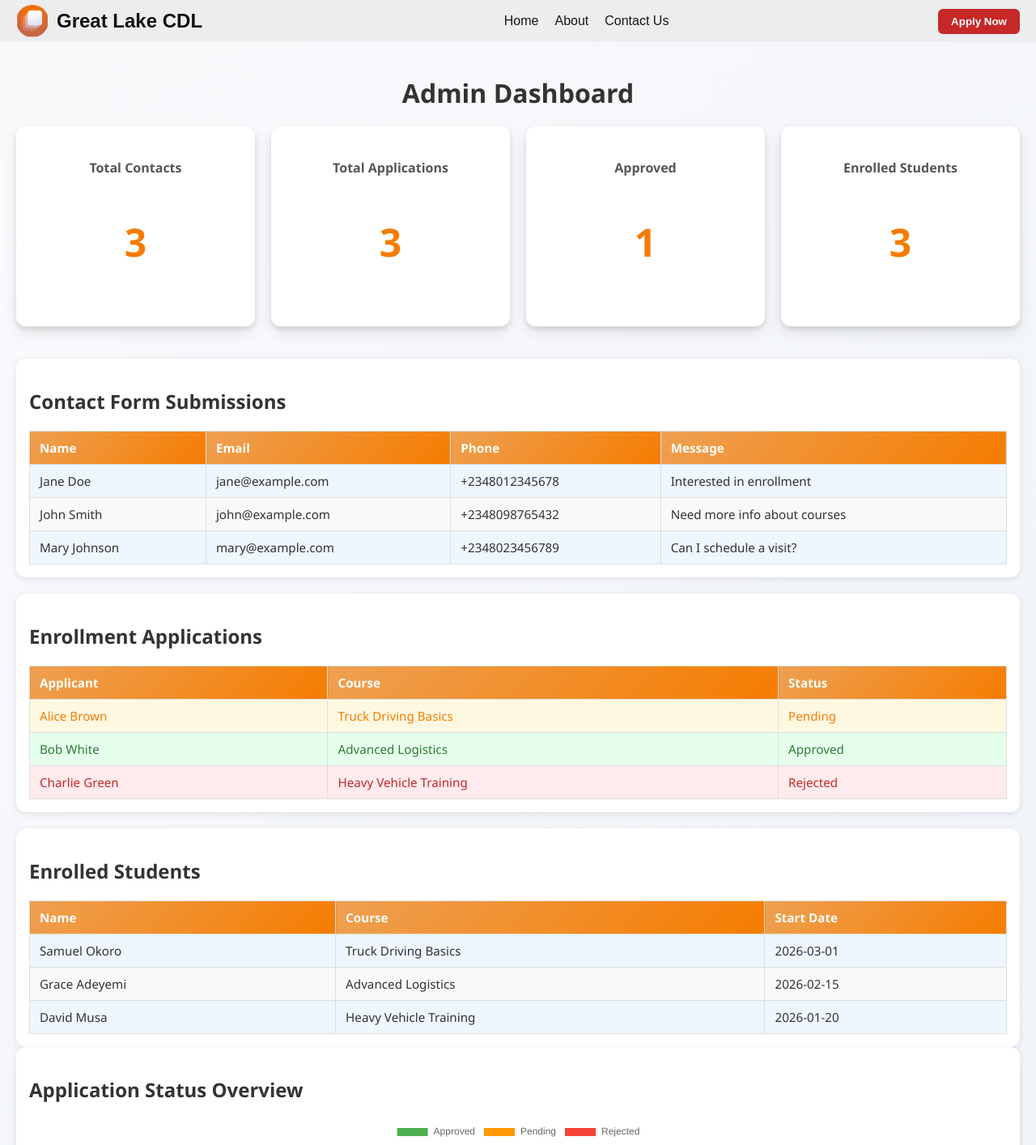
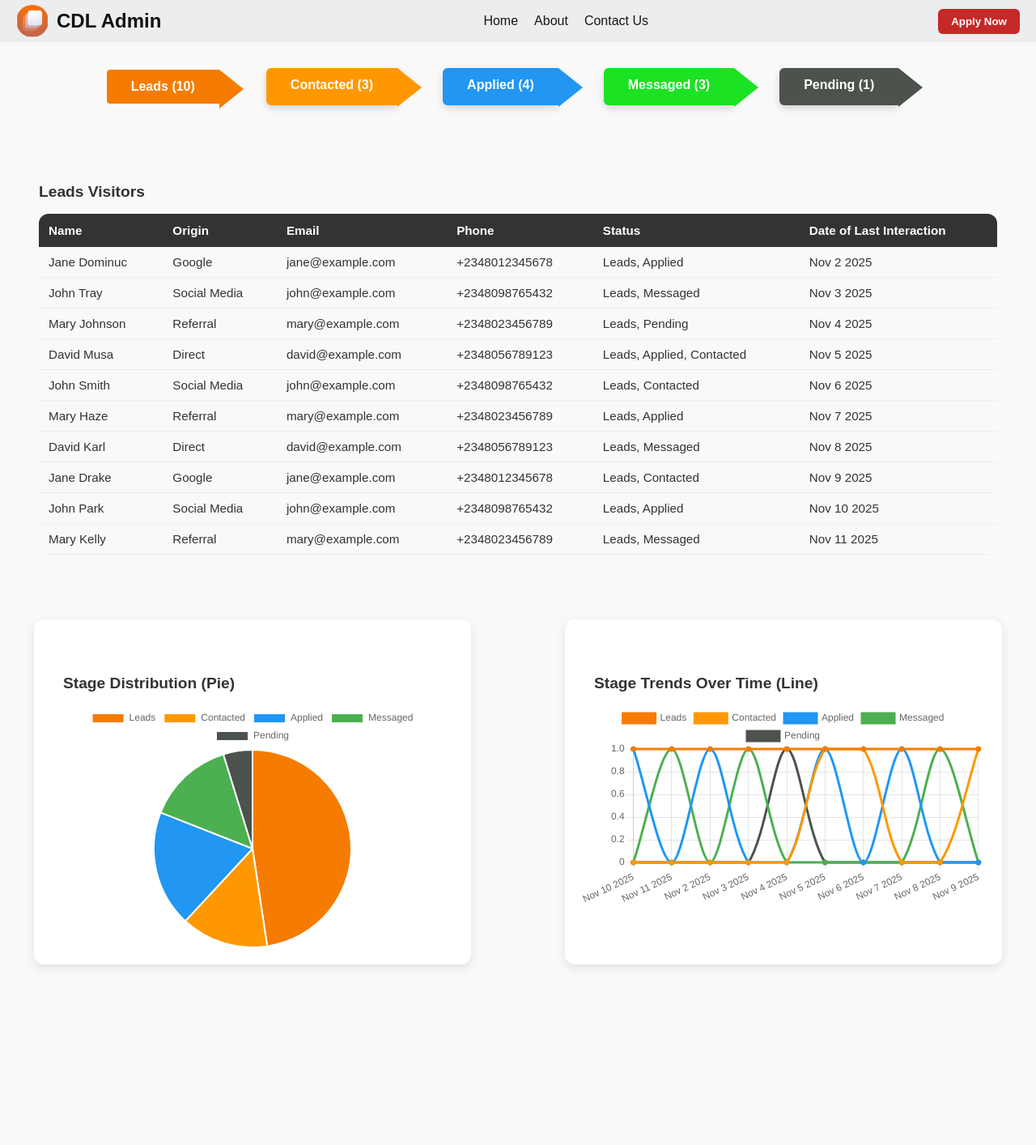
Before and after one commit to Chukseo/cdladmind, a React (Create React App) app: page /contact in a window 1280 px wide. Shown: the top 1414 px of the page at 81% size. After the commit the page ends 1223 px from the top, so only its background shows below. Built offline with nearby package versions, Linux system fonts and the light colour scheme.

Commit message:
major update

```diff
--- a/src/components/Dasboard.jsx
+++ b/src/components/Dasboard.jsx
@@ -1,195 +1,155 @@
-import React, { useEffect, useState } from "react";
-import { Bar, Pie } from "react-chartjs-2";
+import React, { useState, useEffect } from "react";
+import { Pie, Line } from "react-chartjs-2";
 import {
   Chart as ChartJS,
   Title,
   Tooltip,
   Legend,
   ArcElement,
-  BarElement,
+  LineElement,
+  PointElement,
   CategoryScale,
   LinearScale
 } from "chart.js";
 import "./Dashboard.css";
 
-// Register Chart.js components
-ChartJS.register(Title, Tooltip, Legend, ArcElement, BarElement, CategoryScale, LinearScale);
+ChartJS.register(
+  Title,
+  Tooltip,
+  Legend,
+  ArcElement,
+  LineElement,
+  PointElement,
+  CategoryScale,
+  LinearScale
+);
 
 const Dashboard = () => {
-  const [contacts, setContacts] = useState([]);
-  const [applications, setApplications] = useState([]);
-  const [students, setStudents] = useState([]);
-  const [loading, setLoading] = useState(true);
+  const [visitors, setVisitors] = useState([]);
+  const [selectedStage, setSelectedStage] = useState("Leads");
 
   useEffect(() => {
-    setTimeout(() => {
-      // ✅ Sample contacts
-      setContacts([
-        { id: 1, name: "Jane Doe", email: "jane@example.com", phone: "+2348012345678", message: "Interested in enrollment" },
-        { id: 2, name: "John Smith", email: "john@example.com", phone: "+2348098765432", message: "Need more info about courses" },
-        { id: 3, name: "Mary Johnson", email: "mary@example.com", phone: "+2348023456789", message: "Can I schedule a visit?" }
+    setVisitors([
+      { id: 1, name: "Jane Dominuc", origin: "Google", email: "jane@example.com", phone: "+2348012345678", stages: ["Leads", "Applied"], date: "Nov 2 2025" },
+      { id: 2, name: "John Tray", origin: "Social Media", email: "john@example.com", phone: "+2348098765432", stages: ["Leads", "Messaged"], date: "Nov 3 2025" },
+      { id: 3, name: "Mary Johnson", origin: "Referral", email: "mary@example.com", phone: "+2348023456789", stages: ["Leads", "Pending"], date: "Nov 4 2025" },
+      { id: 4, name: "David Musa", origin: "Direct", email: "david@example.com", phone: "+2348056789123", stages: ["Leads", "Applied", "Contacted"], date: "Nov 5 2025" },
+      { id: 5, name: "John Smith", origin: "Social Media", email: "john@example.com", phone: "+2348098765432", stages: ["Leads", "Contacted"], date: "Nov 6 2025" },
+      { id: 6, name: "Mary Haze", origin: "Referral", email: "mary@example.com", phone: "+2348023456789", stages: ["Leads", "Applied"], date: "Nov 7 2025" },
+      { id: 7, name: "David Karl", origin: "Direct", email: "david@example.com", phone: "+2348056789123", stages: ["Leads", "Messaged"], date: "Nov 8 2025" },
+      { id: 8, name: "Jane Drake", origin: "Google", email: "jane@example.com", phone: "+2348012345678", stages: ["Leads", "Contacted"], date: "Nov 9 2025" },
+      { id: 9, name: "John Park", origin: "Social Media", email: "john@example.com", phone: "+2348098765432", stages: ["Leads", "Applied"], date: "Nov 10 2025" },
+      { id: 10, name: "Mary Kelly", origin: "Referral", email: "mary@example.com", phone: "+2348023456789", stages: ["Leads", "Messaged"], date: "Nov 11 2025" }
     ]);
-
-      // ✅ Sample applications
-      setApplications([
-        { id: 1, applicant_name: "Alice Brown", course: "Truck Driving Basics", status: "Pending" },
-        { id: 2, applicant_name: "Bob White", course: "Advanced Logistics", status: "Approved" },
-        { id: 3, applicant_name: "Charlie Green", course: "Heavy Vehicle Training", status: "Rejected" }
-      ]);
-
-      // ✅ Sample enrolled students
-      setStudents([
-        { id: 1, name: "Samuel Okoro", course: "Truck Driving Basics", start_date: "2026-03-01" },
-        { id: 2, name: "Grace Adeyemi", course: "Advanced Logistics", start_date: "2026-02-15" },
-        { id: 3, name: "David Musa", course: "Heavy Vehicle Training", start_date: "2026-01-20" }
-      ]);
-
-      setLoading(false);
-    }, 1500);
   }, []);
 
-  if (loading) return <p className="loading">Loading dashboard...</p>;
+  const stages = [
+    { name: "Leads", color: "#f57c00" },
+    { name: "Contacted", color: "#ff9800" },
+    { name: "Applied", color: "#2196f3" },
+    { name: "Messaged", color: "#4caf50" },
+    { name: "Pending", color: "#4b534c" }
+  ];
 
-  // ✅ Chart Data
-  const applicationStatusData = {
-    labels: ["Approved", "Pending", "Rejected"],
+  const filteredVisitors = visitors.filter(
+    v => Array.isArray(v.stages) && v.stages.includes(selectedStage)
+  );
+
+  // Stage counts for pie chart
+  const stageCounts = stages.map(stage =>
+    visitors.filter(v => v.stages.includes(stage.name)).length
+  );
+
+  const pieData = {
+    labels: stages.map(s => s.name),
     datasets: [
       {
-        label: "Applications",
-        data: [
-          applications.filter(app => app.status === "Approved").length,
-          applications.filter(app => app.status === "Pending").length,
-          applications.filter(app => app.status === "Rejected").length
-        ],
-        backgroundColor: ["#4caf50", "#ff9800", "#f44336"]
+        data: stageCounts,
+        backgroundColor: stages.map(s => s.color),
+        borderWidth: 2
       }
     ]
   };
 
-  const studentsByCourseData = {
-    labels: [...new Set(students.map(s => s.course))],
-    datasets: [
-      {
-        label: "Students Enrolled",
-        data: [...new Set(students.map(s => s.course))].map(
-          course => students.filter(s => s.course === course).length
+  // Line chart: visitors per date
+  const dates = [...new Set(visitors.map(v => v.date))].sort();
+  const lineData = {
+    labels: dates,
+    datasets: stages.map(stage => ({
+      label: stage.name,
+      data: dates.map(
+        d => visitors.filter(v => v.date === d && v.stages.includes(stage.name)).length
       ),
-        backgroundColor: ["#2196f3", "#9c27b0", "#ffc107"]
-      }
-    ]
+      borderColor: stage.color,
+      backgroundColor: stage.color,
+      fill: false,
+      tension: 0.3
+    }))
   };
 
   return (
     <div className="dashboard">
-      <h1 className="dashboard-title fade-in">Admin Dashboard</h1>
-
-      {/* Stats Section */}
-      <div className="stats">
-        <div className="stat-card bounce">
-          <h3>Total Contacts</h3>
-          <p className="counter">{contacts.length}</p>
+      <div className="pipeline-header">
+        {stages.map(stage => {
+          const count = visitors.filter(v => v.stages.includes(stage.name)).length;
+          return (
+            <div
+              key={stage.name}
+              className={`pipeline-stage ${stage.name.toLowerCase()} ${selectedStage === stage.name ? "active" : ""}`}
+              onClick={() => setSelectedStage(stage.name)}
+            >
+              {stage.name} ({count})
             </div>
-        <div className="stat-card bounce">
-          <h3>Total Applications</h3>
-          <p className="counter">{applications.length}</p>
-        </div>
-        <div className="stat-card bounce">
-          <h3>Approved</h3>
-          <p className="counter">{applications.filter(app => app.status === "Approved").length}</p>
-        </div>
-        <div className="stat-card bounce">
-          <h3>Enrolled Students</h3>
-          <p className="counter">{students.length}</p>
-        </div>
+          );
+        })}
       </div>
 
-      {/* Tables Section */}
-      <div className="dashboard-grid">
-        <section className="card slide-up">
-          <h2>Contact Form Submissions</h2>
+      {/* Visitor details */}
+      <section className="card">
+        <h2>{selectedStage} Visitors</h2>
         <div className="table-wrapper">
-            <table className="styled-table colorful-table">
+          <table className="styled-table">
             <thead>
               <tr>
                 <th>Name</th>
+                <th>Origin</th>
                 <th>Email</th>
                 <th>Phone</th>
-                  <th>Message</th>
+                <th>Status</th>
+                <th>Date of Last Interaction</th>
               </tr>
             </thead>
             <tbody>
-                {contacts.map((contact) => (
-                  <tr key={contact.id}>
-                    <td>{contact.name}</td>
-                    <td>{contact.email}</td>
-                    <td>{contact.phone}</td>
-                    <td>{contact.message}</td>
+              {filteredVisitors.map(v => (
+                <tr key={`${v.id}-${v.name}`}>
+                  <td>{v.name}</td>
+                  <td>{v.origin}</td>
+                  <td>{v.email}</td>
+                  <td>{v.phone}</td>
+                  <td>{v.stages.join(", ")}</td>
+                  <td>{v.date}</td>
                 </tr>
               ))}
+              {filteredVisitors.length === 0 && (
+                <tr>
+                  <td colSpan="6" style={{ textAlign: "center" }}>No visitors in this stage</td>
+                </tr>
+              )}
             </tbody>
           </table>
         </div>
       </section>
 
-        <section className="card slide-up">
-          <h2>Enrollment Applications</h2>
-          <div className="table-wrapper">
-            <table className="styled-table colorful-table">
-              <thead>
-                <tr>
-                  <th>Applicant</th>
-                  <th>Course</th>
-                  <th>Status</th>
-                </tr>
-              </thead>
-              <tbody>
-                {applications.map((app) => (
-                  <tr key={app.id} className={`status-${app.status.toLowerCase()}`}>
-                    <td>{app.applicant_name}</td>
-                    <td>{app.course}</td>
-                    <td>{app.status}</td>
-                  </tr>
-                ))}
-              </tbody>
-            </table>
-          </div>
+      {/* Charts */}
+      <div className="charts">
+        <section className="card">
+          <h2>Stage Distribution (Pie)</h2>
+          <Pie data={pieData} />
         </section>
 
-        <section className="card slide-up">
-          <h2>Enrolled Students</h2>
-          <div className="table-wrapper">
-            <table className="styled-table colorful-table">
-              <thead>
-                <tr>
-                  <th>Name</th>
-                  <th>Course</th>
-                  <th>Start Date</th>
-                </tr>
-              </thead>
-              <tbody>
-                {students.map((student) => (
-                  <tr key={student.id}>
-                    <td>{student.name}</td>
-                    <td>{student.course}</td>
-                    <td>{student.start_date}</td>
-                  </tr>
-                ))}
-              </tbody>
-            </table>
-          </div>
-        </section>
-      </div>
-
-      {/* Charts Section */}
-      <div className="dashboard-grid">
-        <section className="card slide-up">
-          <h2>Application Status Overview</h2>
-          <Pie data={applicationStatusData} />
-        </section>
-
-        <section className="card slide-up">
-          <h2>Students by Course</h2>
-          <Bar data={studentsByCourseData} />
+        <section className="card">
+          <h2>Stage Trends Over Time (Line)</h2>
+          <Line data={lineData} />
         </section>
       </div>
     </div>
--- a/src/components/Dashboard.css
+++ b/src/components/Dashboard.css
@@ -1,152 +1,179 @@
-.dashboard {
-  padding: 20px;
-  font-family: "Segoe UI", Arial, sans-serif;
-  background: linear-gradient(135deg, #f9fafc, #eef2f7);
-  min-height: 100vh;
+.pipeline-header {
+  display: flex;
+  flex-wrap: wrap;          /* allow wrapping on small screens */
+  justify-content: center;
+  gap: 1rem;                /* consistent spacing */
+  margin: 2rem 0;
 }
 
-.dashboard-title {
-  font-size: 2rem;
-  margin-bottom: 20px;
-  text-align: center;
+.pipeline-stage {
+  position: relative;
+  padding: 12px 30px;
+  border-radius: 6px 0 0 6px; /* rounded left side */
+  color: #fff;
+  font-weight: 600;
+  cursor: pointer;
+  transition: all 0.3s ease;
+  box-shadow: 0 4px 10px rgba(0,0,0,0.15);
+  margin-right: 40px; /* spacing for arrow */
+}
+
+/* Arrow connector */
+.pipeline-stage::after {
+  content: "";
+  position: absolute;
+  top: 0;
+  right: -30px;
+  width: 0;
+  height: 0;
+  border-top: 24px solid transparent;
+  border-bottom: 24px solid transparent;
+  border-left: 30px solid;
+}
+
+/* Hover effect */
+.pipeline-stage:hover {
+  transform: translateY(-3px);
+  box-shadow: 0 6px 14px rgba(0,0,0,0.2);
+  opacity: 0.95;
+}
+
+/* Active stage */
+.pipeline-stage.active {
+  border: 2px solid #fff;
+  box-shadow: 0 0 12px rgba(255,255,255,0.6);
+}
+
+/* Different colors per stage */
+.pipeline-stage.leads { background: #f57c00; }
+.pipeline-stage.leads::after { border-left-color: #f57c00; }
+
+.pipeline-stage.contacted { background: #ff9800; }
+.pipeline-stage.contacted::after { border-left-color: #ff9800; }
+
+.pipeline-stage.applied { background: #2196f3; }
+.pipeline-stage.applied::after { border-left-color: #2196f3; }
+
+.pipeline-stage.messaged { background: #1be222; color: #fff; }
+.pipeline-stage.messaged::after { border-left-color: #1be222; }
+
+.pipeline-stage.pending { background: #4b534c; color: #fff; }
+.pipeline-stage.pending::after { border-left-color: #4b534c; }
+
+
+.table-wrapper {
+  margin: 1.5rem auto;       /* center and add vertical spacing */
+  padding: 0 1rem;           /* horizontal breathing room */
+  max-width: 95%;            /* prevent table from stretching edge-to-edge */
+}
+
+/* Table styling */
+.styled-table {
+  width: 100%;
+  border-collapse: collapse;
+  font-size: 0.95rem;
+  border-radius: 12px;
+  overflow: hidden;
+  margin: 0 auto;            /* center table inside wrapper */
+}
+
+.styled-table th {
+  background: #333;
+  color: #fff;
+  padding: 12px;
+  text-align: left;
+}
+
+.styled-table td {
+  padding: 10px 12px;
+  border-bottom: 1px solid #eee;
+}
+
+.styled-table tbody tr:nth-child(even) {
+  background: #f9f9f9;
+}
+
+.styled-table tbody tr:hover {
+  background: #e3f2fd;
+  transition: background 0.3s ease;
+}
+
+/* Card section wrapper */
+.card {
+  max-width: 95%;
+  margin: 2rem auto;          /* center card on page */
+  padding: 1rem;
+}
+
+/* Align h2 with table */
+.card h2 {
+  margin: 3rem 0 1rem 0;         /* spacing below heading */
+  text-align: left;           /* align with table columns */
+  padding-left: 1rem;         /* same horizontal padding as table */
+  font-size: 1.2rem;
+  font-weight: 600;
   color: #333;
 }
 
-.loading {
-  text-align: center;
-  font-size: 1.2rem;
-  margin-top: 40px;
-  animation: pulse 1.5s infinite;
+/* Table wrapper spacing */
+.table-wrapper {
+  margin: 0 auto;             /* center table */
+  padding: 0 1rem;            /* horizontal breathing room */
+  max-width: 100%;
 }
 
-.stats {
-  display: flex;
-  justify-content: center;
-  gap: 20px;
-  margin-bottom: 40px;
-  flex-wrap: wrap; /* allows wrapping on smaller screens */
-}
-
-.stat-card {
-  background: #fff;
-  padding: 24px;
-  border-radius: 12px;
-  text-align: center;
-  flex: 1;
-  min-width: 200px;
-  transition: transform 0.3s ease, box-shadow 0.3s ease;
-
-  /* ✅ Drop shadow layers */
-  box-shadow:
-    0 4px 6px rgba(0, 0, 0, 0.1),   /* soft shadow */
-    0 8px 20px rgba(0, 0, 0, 0.08); /* deeper drop shadow */
-}
-
-.stat-card:hover {
-  transform: translateY(-6px);
-  box-shadow:
-    0 6px 10px rgba(0, 0, 0, 0.15),
-    0 12px 24px rgba(0, 0, 0, 0.12);
-}
-
-.stat-card h3 {
-  margin-bottom: 12px;
-  color: #555;
-  font-size: 1rem;
-  font-weight: 600;
-}
-
-.stat-card p {
-  font-size: 3rem;
-  font-weight: bold;
-  color: #f57c00;
-  animation: countUp 1s ease-in-out;
-}
-
-.dashboard-grid {
-  display: grid;
-  grid-template-columns: 1fr;
-  gap: 20px;
-}
-
-.card {
-  background: #fff;
-  border-radius: 12px;
-  padding: 16px;
-  box-shadow: 0 2px 8px rgba(0,0,0,0.1);
-  transition: transform 0.4s ease;
-}
-
-.card:hover {
-  transform: scale(1.02);
-}
-
+/* Responsive adjustments */
+@media (max-width: 768px) {
   .table-wrapper {
-  overflow-x: auto;
+    max-width: 100%;         /* full width on small screens */
+    padding: 0.5rem;         /* tighter padding */
   }
 
   .styled-table {
-  width: 100%;
-  border-collapse: collapse;
-  margin: 0 auto;
-  font-size: 0.95rem;
+    font-size: 0.8rem;
+  }
 }
 
-.styled-table th,
-.styled-table td {
-  border: 1px solid #ddd;
-  padding: 10px 12px;
+.charts {
+  display: flex;
+  flex-wrap: wrap;
+  gap: 2rem;
+  margin-top: 2rem;
+  justify-content: center;
 }
 
-/* Colorful header */
-.styled-table th {
-  background: linear-gradient(135deg, #eea052, #f57c00);
-  color: #fff;
-  text-align: left;
-  font-weight: bold;
+.charts .card {
+  flex: 1 1 400px;
+  max-width: 500px;
+  padding: 20px;
+  border-radius: 12px;
+  background: #fff;
+  box-shadow: 0 4px 12px rgba(0,0,0,0.1);
 }
 
-/* Zebra striping for rows */
-.styled-table tbody tr:nth-child(even) {
-  background-color: #f9f9f9;
+.charts canvas {
+  max-height: 300px;
 }
 
-.styled-table tbody tr:nth-child(odd) {
-  background-color: #eef6ff;
+
+
+/* 📱 Mobile adjustments */
+@media (max-width: 768px) {
+  .pipeline-header {
+    flex-direction: column;
+    align-items: stretch;
   }
 
-/* Hover effect */
-.styled-table tbody tr:hover {
-  background-color: #d6ebff;
-  transition: background-color 0.3s ease;
-  cursor: pointer;
+  .pipeline-stage {
+    margin-right: 0;
+    border-radius: 6px;
   }
 
-/* Status colors remain */
-.status-approved td {
-  background-color: #e6ffed;
-  color: #2e7d32;
+  .pipeline-stage::after {
+    display: none;            /* hide arrows on small screens */
   }
 
-.status-pending td {
-  background-color: #fff8e1;
-  color: #f57c00;
+  .styled-table {
+    font-size: 0.8rem;
   }
-
-.stat-icon {
-  font-size: 2rem;
-  color: #007bff;
-  margin-bottom: 8px;
-  display: block;
-  filter: drop-shadow(2px 2px 4px rgba(0,0,0,0.2));
 }
-
-.status-rejected td {
-  background-color: #ffebee;
-  color: #c62828;
-}
-
-.card canvas {
-  max-height: 300px;
-  margin-top: 15px;
-}
--- a/src/components/Navbar.css
+++ b/src/components/Navbar.css
@@ -7,8 +7,8 @@
   padding: 10px 20px;
   color: #111111;
   position: relative;
-  /* border: #111111 solid 1px; */
   height: 2rem;
+  z-index: 1000;
 }
 
 /* Logo */
--- a/src/components/Navbar.jsx
+++ b/src/components/Navbar.jsx
@@ -13,7 +13,7 @@ const Navbar = () => {
       {/* Logo */}
       <div className="logo">
         <img src={logo} alt="CDI Truck Logo" className="logo-img" />
-        <h1>Great Lake CDL</h1>
+        <h1>CDL Admin</h1>
       </div>
 
       {/* Hamburger Icon */}
```
Also changed, not shown: src/pages/Home.js (+4 -4 lines). Lines whose indentation alone changed are shown as unchanged.
